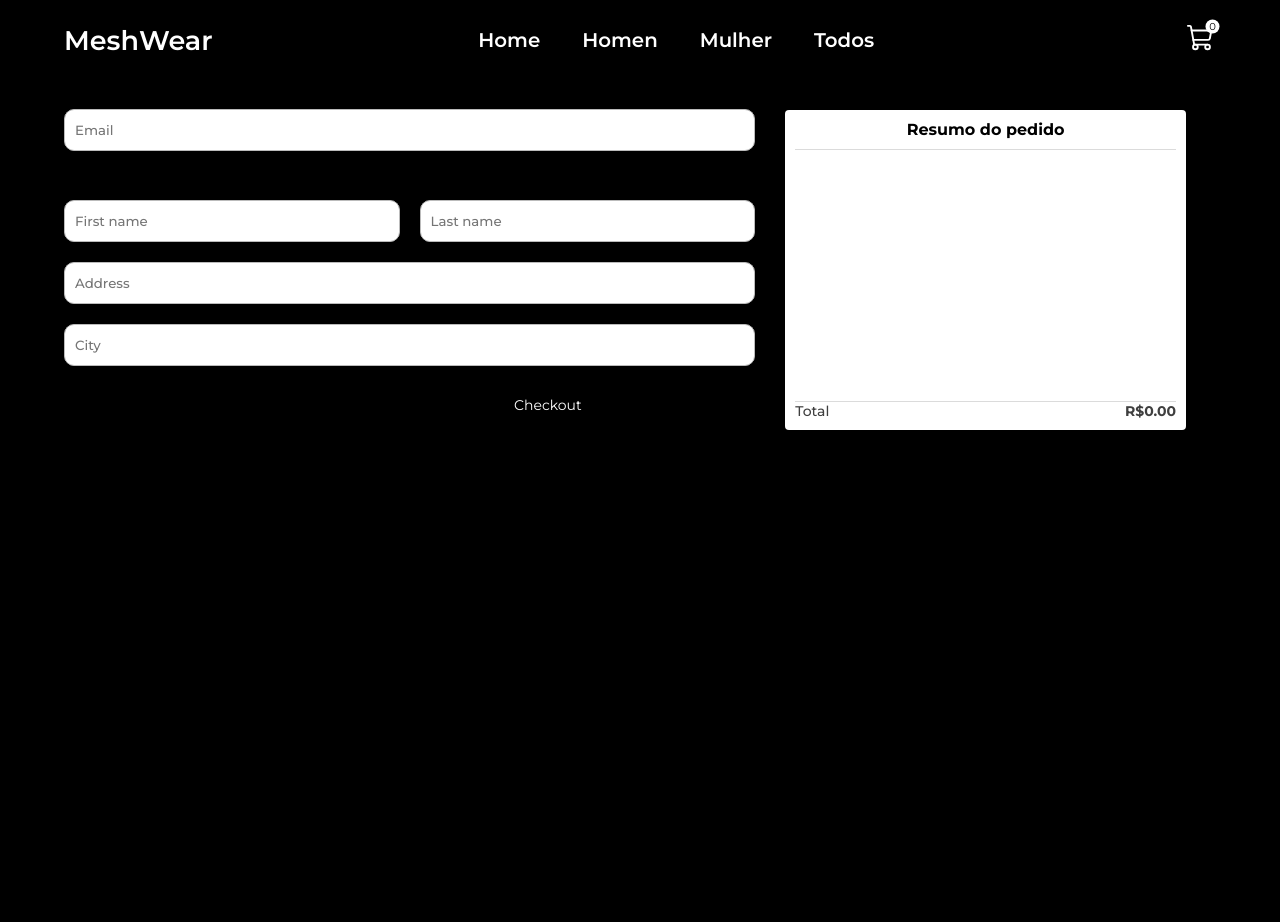
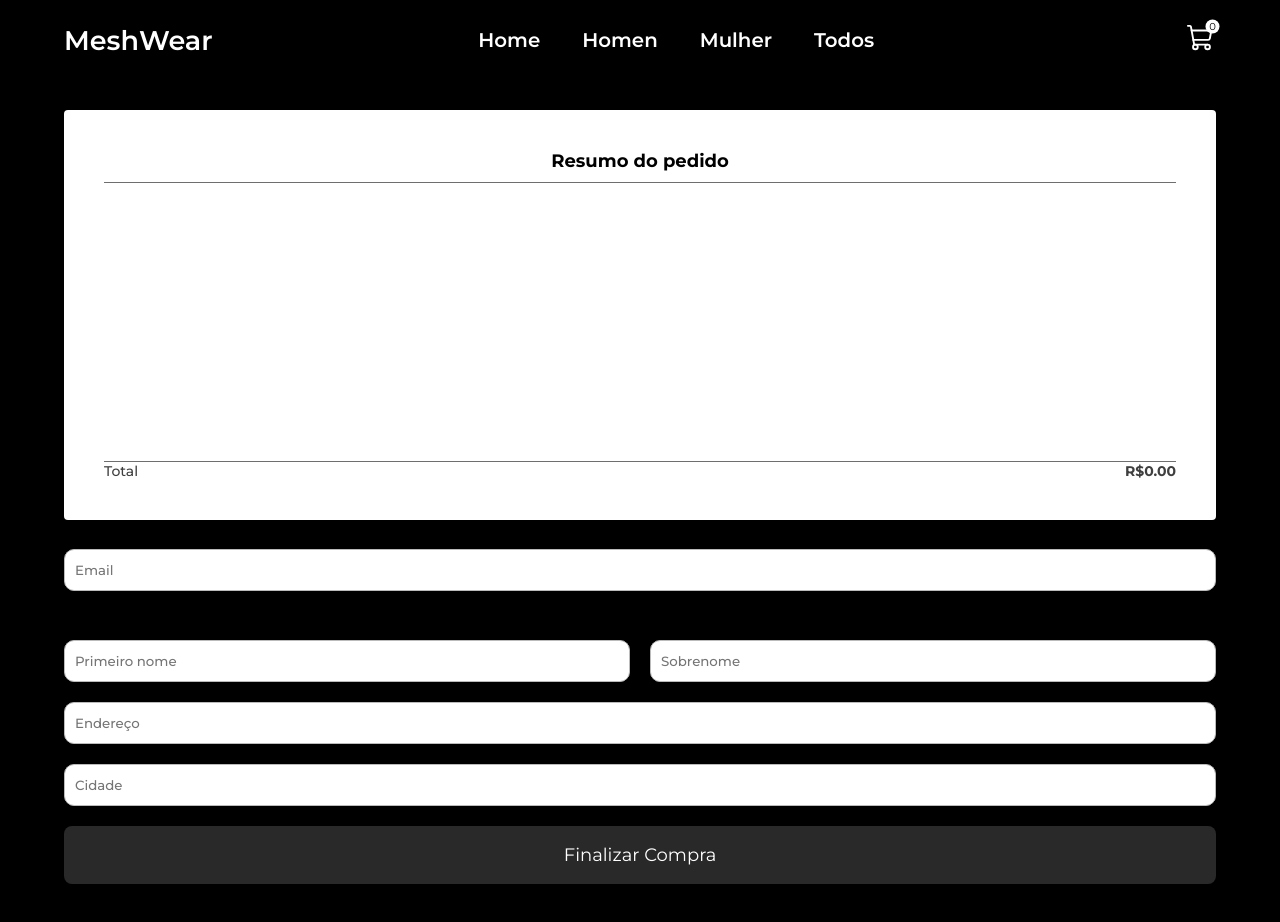
Before and after one commit to VictorBravim/MeshWear, a React (Vite) app: page /checkout in a window 1280 px wide. Shown: the top 922 px of the page. Before the commit the page ends 800 px from the top, so only its background shows below. Built offline with nearby package versions, Linux system fonts and the light colour scheme.

Commit message:
Mudança

```diff
--- a/src/component/checkout/OrderSummary.css
+++ b/src/component/checkout/OrderSummary.css
@@ -1,17 +1,15 @@
 .order-summary_container {
-  --border-color: #dbdbdb;
-  margin: 0px 30px;
+  --border-color: #6e6e6e;
   background-color: #ffffff;
-
   border-radius: 4px;
-  padding: 10px;
+  padding: 40px;
   display: grid;
   grid-template-rows: 1fr 8fr 1fr;
   margin-top: 30px;
 }
 
 .order-summary_container h3 {
-  font-size: 1.6rem;
+  font-size: 1.8rem;
   text-align: center;
   border-bottom: 1px solid var(--border-color);
   padding-bottom: 10px;
@@ -21,6 +19,7 @@
   display: flex;
   flex-direction: column;
   gap: 16px;
+  margin-top: 10px;
 }
 
 .solo-bill {
--- a/src/component/checkout/UserInfo.css
+++ b/src/component/checkout/UserInfo.css
@@ -36,15 +36,15 @@
 }
 
 .checkout-btn {
-  width: 60%;
-  padding: 10px;
-  background-color: black;
-  color: white;
+  width: 100%;
+  padding: 18px;
+  background-color: rgb(41, 41, 41);
+  color: rgb(255, 255, 255);
   border-radius: 8px;
   border: none;
   cursor: pointer;
   transition: all 0.3s;
-  font-size: 1.4rem;
+  font-size: 1.8rem;
 }
 
 .checkout-btn:hover {
--- a/src/component/checkout/UserInfo.jsx
+++ b/src/component/checkout/UserInfo.jsx
@@ -51,12 +51,12 @@ function ShippingAddress() {
     <div className="shipping-address_container">
       <h3>Endereço para envio</h3>
       <div className="shipping-address_wrapper">
-        <input type="name" placeholder="First name" id="firstname" />
-        <input type="name" placeholder="Last name" id="lastname" />
-        <input type="name" placeholder="Address" id="address" />
-        <input type="name" placeholder="City" id="city" />
+        <input type="name" placeholder="Primeiro nome" id="firstname" />
+        <input type="name" placeholder="Sobrenome" id="lastname" />
+        <input type="name" placeholder="Endereço" id="address" />
+        <input type="name" placeholder="Cidade" id="city" />
         <button className="checkout-btn" onClick={checkoutHandler}>
-          Checkout
+          Finalizar Compra
         </button>
       </div>
     </div>
--- a/src/pages/Checkout.css
+++ b/src/pages/Checkout.css
@@ -1,7 +1,7 @@
 .container.checkout-container {
   display: grid;
-  grid-template-columns: 60fr 40fr;
   margin-bottom: 60px;
+  flex-direction: column;
 }
 
 @media (max-width: 800px) {
--- a/src/pages/Checkout.jsx
+++ b/src/pages/Checkout.jsx
@@ -6,8 +6,8 @@ import OrderSummary from "../component/checkout/OrderSummary";
 function Checkout() {
   return (
     <div className="container checkout-container">
+      <OrderSummary />
       <UserInfo />
-      <OrderSummary />
     </div>
   );
 }
```
